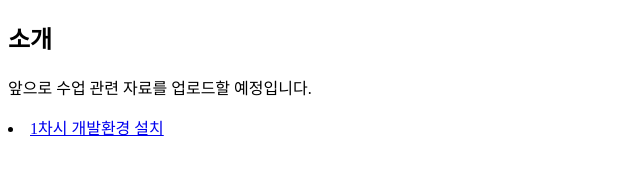
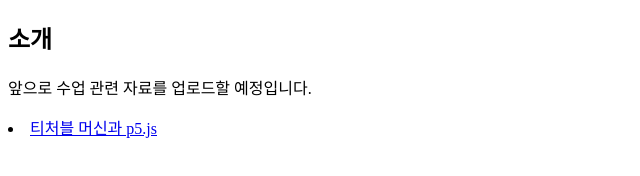
Before and after one commit to Woosiq92/hwanil, a plain HTML site: page aiphysical.html in a window 1280 px wide. Shown: the full height of the page, 0-640 px from the left. Drawn offline with Linux system fonts and the light colour scheme.

Commit message:
Update aiphysical.html

```diff
--- a/aiphysical.html
+++ b/aiphysical.html
@@ -9,7 +9,7 @@
     <section id="section1">
         <h2>소개</h2>
         <p>앞으로 수업 관련 자료를 업로드할 예정입니다.</p>
-        <li><a href="https://m.blog.naver.com/icbanq/222869451063">1차시 개발환경 설치</a></li>
+        <li><a href="https://m.blog.naver.com/icbanq/222869451063">티처블 머신과 p5.js</a></li>
 
 
     </section>
```
